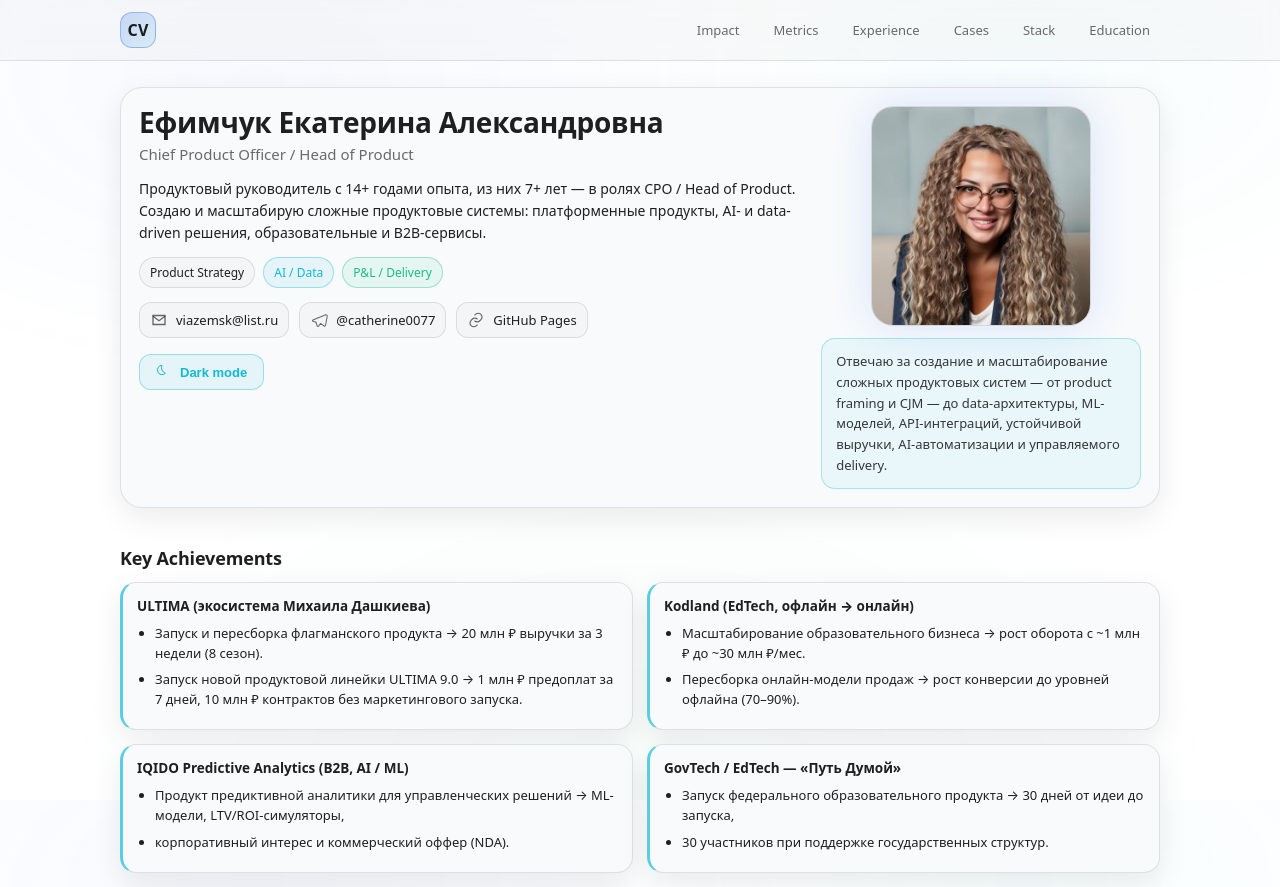
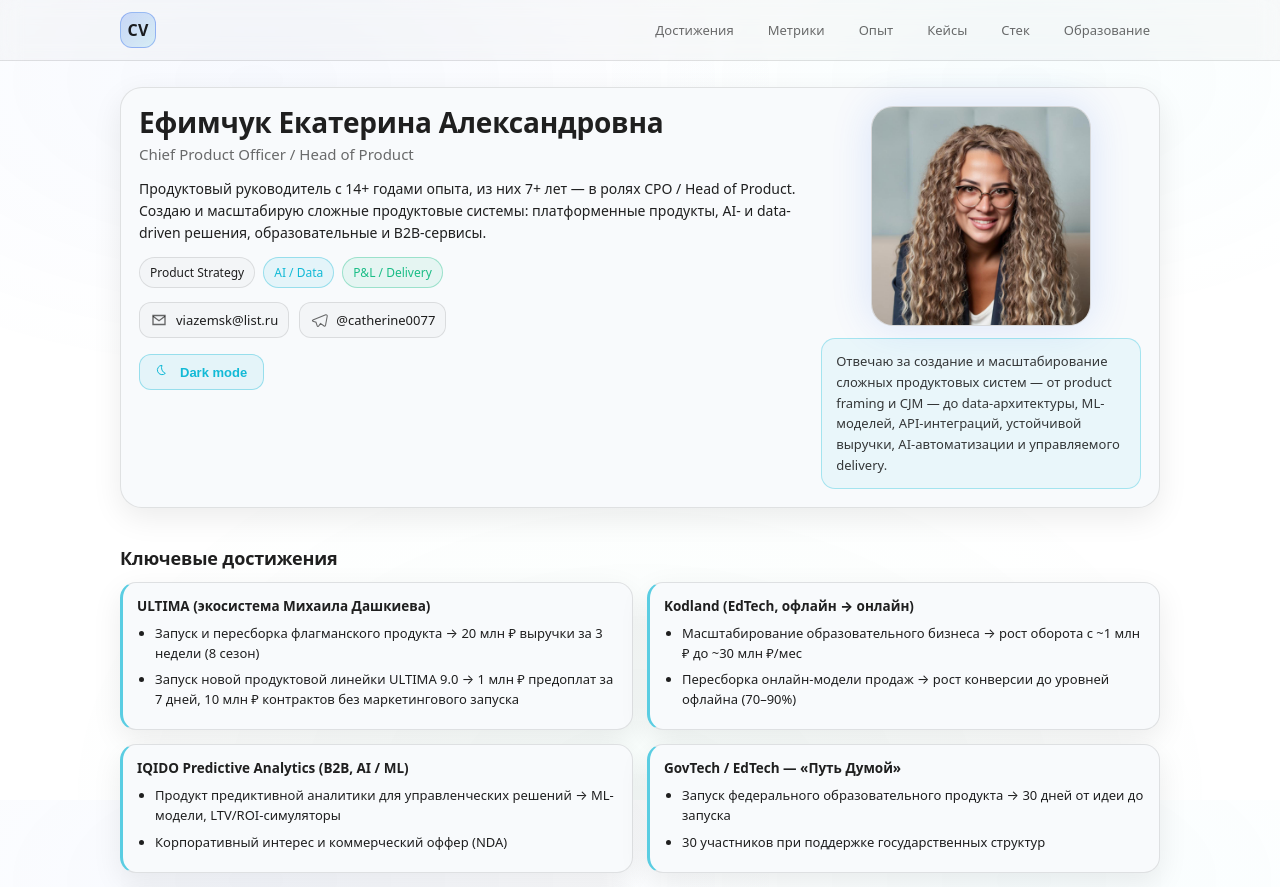
Before and after one commit to catherineYefi/CV_Catherine, a React (Vite) app in the folder app/: page / in a window 1280 px wide. Shown: the top 887 px of the page. Built offline with nearby package versions, Linux system fonts and the light colour scheme.

Commit message:
Update CV

```diff
--- a/app/src/App.css
+++ b/app/src/App.css
@@ -587,6 +587,13 @@ a:hover{ text-decoration: underline; }
   font-size: 13px;
   margin-bottom: 10px;
   color: var(--text);
+  display: flex;
+  align-items: center;
+}
+
+.block__title .icon {
+  color: rgba(6,182,212,0.95);
+  flex-shrink: 0;
 }
 
 .ul{
--- a/app/src/App.jsx
+++ b/app/src/App.jsx
@@ -122,6 +122,24 @@ function Icon({ name }) {
       return (
         <svg {...common} width={16} height={16}>
           <path d="M3 8h10" stroke="currentColor" strokeWidth="2" strokeLinecap="round" />
+        </svg>
+      );
+    case "graduation":
+      return (
+        <svg {...common} width={18} height={18}>
+          <path d="M2 7l10-4 10 4-10 4-10-4z" fill="currentColor" opacity="0.2" />
+          <path d="M2 7l10-4 10 4-10 4-10-4z" stroke="currentColor" strokeWidth="1.5" strokeLinecap="round" strokeLinejoin="round" />
+          <path d="M6 10v4c0 1.1 2.7 2 6 2s6-.9 6-2v-4" stroke="currentColor" strokeWidth="1.5" strokeLinecap="round" />
+        </svg>
+      );
+    case "certificate":
+      return (
+        <svg {...common} width={18} height={18}>
+          <rect x="3" y="4" width="18" height="14" rx="2" stroke="currentColor" strokeWidth="1.5" fill="none" />
+          <path d="M7 9h10M7 13h7" stroke="currentColor" strokeWidth="1.5" strokeLinecap="round" />
+          <circle cx="16" cy="16" r="4" fill="currentColor" opacity="0.2" />
+          <circle cx="16" cy="16" r="4" stroke="currentColor" strokeWidth="1.5" fill="none" />
+          <path d="M16 14v2l1.5 1" stroke="currentColor" strokeWidth="1.5" strokeLinecap="round" strokeLinejoin="round" />
         </svg>
       );
     default:
@@ -269,12 +287,12 @@ function MobileNav() {
   const [isOpen, setIsOpen] = useState(false);
 
   const sections = [
-    { id: "impact", label: "Impact" },
-    { id: "metrics", label: "Metrics" },
-    { id: "experience", label: "Experience" },
-    { id: "cases", label: "Cases" },
-    { id: "stack", label: "Stack" },
-    { id: "edu", label: "Education" },
+    { id: "impact", label: "Достижения" },
+    { id: "metrics", label: "Метрики" },
+    { id: "experience", label: "Опыт" },
+    { id: "cases", label: "Кейсы" },
+    { id: "stack", label: "Стек" },
+    { id: "edu", label: "Образование" },
   ];
 
   const handleClick = (id) => {
@@ -335,36 +353,36 @@ export default function App() {
     {
       title: "ULTIMA (экосистема Михаила Дашкиева)",
       lines: [
-        "Запуск и пересборка флагманского продукта → 20 млн ₽ выручки за 3 недели (8 сезон).",
-        "Запуск новой продуктовой линейки ULTIMA 9.0 → 1 млн ₽ предоплат за 7 дней, 10 млн ₽ контрактов без маркетингового запуска.",
+        "Запуск и пересборка флагманского продукта → 20 млн ₽ выручки за 3 недели (8 сезон)",
+        "Запуск новой продуктовой линейки ULTIMA 9.0 → 1 млн ₽ предоплат за 7 дней, 10 млн ₽ контрактов без маркетингового запуска",
       ],
     },
     {
       title: "Kodland (EdTech, офлайн → онлайн)",
       lines: [
-        "Масштабирование образовательного бизнеса → рост оборота с ~1 млн ₽ до ~30 млн ₽/мес.",
-        "Пересборка онлайн-модели продаж → рост конверсии до уровней офлайна (70–90%).",
+        "Масштабирование образовательного бизнеса → рост оборота с ~1 млн ₽ до ~30 млн ₽/мес",
+        "Пересборка онлайн-модели продаж → рост конверсии до уровней офлайна (70–90%)",
       ],
     },
     {
       title: "IQIDO Predictive Analytics (B2B, AI / ML)",
       lines: [
-        "Продукт предиктивной аналитики для управленческих решений → ML-модели, LTV/ROI-симуляторы,",
-        "корпоративный интерес и коммерческий оффер (NDA).",
+        "Продукт предиктивной аналитики для управленческих решений → ML-модели, LTV/ROI-симуляторы",
+        "Корпоративный интерес и коммерческий оффер (NDA)",
       ],
     },
     {
       title: "GovTech / EdTech — «Путь Думой»",
       lines: [
-        "Запуск федерального образовательного продукта → 30 дней от идеи до запуска,",
-        "30 участников при поддержке государственных структур.",
+        "Запуск федерального образовательного продукта → 30 дней от идеи до запуска",
+        "30 участников при поддержке государственных структур",
       ],
     },
     {
       title: "VisaTier (Fintech / LegalTech)",
       lines: [
-        "ROI-симулятор и AI-подсказки → рост качества квалификации лидов ~40%.",
-        "Voice-AI и n8n-автоматизации → снижение операционной нагрузки менеджеров до −60%.",
+        "ROI-симулятор и AI-подсказки → рост качества квалификации лидов ~40%",
+        "Voice-AI и n8n-автоматизации → снижение операционной нагрузки менеджеров до −60%",
       ],
     },
   ];
@@ -869,12 +887,12 @@ export default function App() {
         <div className="container topbar__inner">
           <div className="brand">CV</div>
           <nav className="nav">
-            <a href="#impact">Impact</a>
-            <a href="#metrics">Metrics</a>
-            <a href="#experience">Experience</a>
-            <a href="#cases">Cases</a>
-            <a href="#stack">Stack</a>
-            <a href="#edu">Education</a>
+            <a href="#impact">Достижения</a>
+            <a href="#metrics">Метрики</a>
+            <a href="#experience">Опыт</a>
+            <a href="#cases">Кейсы</a>
+            <a href="#stack">Стек</a>
+            <a href="#edu">Образование</a>
           </nav>
           <MobileNav />
         </div>
@@ -905,10 +923,6 @@ export default function App() {
                   <Icon name="tg" />
                   <span>{contact.telegram}</span>
                 </a>
-                <a className="chipLink" href={contact.site} target="_blank" rel="noreferrer">
-                  <Icon name="link" />
-                  <span>GitHub Pages</span>
-                </a>
               </div>
 
               <button
@@ -931,8 +945,8 @@ export default function App() {
           </div>
         </section>
 
-        {/* Key Achievements */}
-        <Section id="impact" title="Key Achievements">
+        {/* Ключевые достижения */}
+        <Section id="impact" title="Ключевые достижения">
           <div className="impactGrid">
             {selectedImpact.map((b) => (
               <div key={b.title} className="card impactCard hiCard">
@@ -959,14 +973,14 @@ export default function App() {
         {/* Experience */}
         <Section
           id="experience"
-          title="Experience"
+          title="Опыт работы"
           right={<Badge tone="accent">Expand/Collapse</Badge>}
         >
           <AccordionGroup items={experienceItems} allowMulti={true} controls={true} />
         </Section>
 
         {/* Completed Cases */}
-        <Section id="cases" title="Завершённые кейсы">
+        <Section id="cases" title="Продуктовые кейсы">
           <AccordionGroup items={completedCasesItems} allowMulti={true} controls={true} />
         </Section>
 
@@ -988,7 +1002,10 @@ export default function App() {
         <Section id="edu" title="Образование">
           <div className="eduGrid">
             <div className="card">
-              <div className="block__title">🎓 Высшее образование</div>
+              <div className="block__title">
+                <Icon name="graduation" />
+                <span style={{ marginLeft: '8px' }}>Высшее образование</span>
+              </div>
               <ul className="ul">
                 {higherEdu.map((l, idx) => (
                   <li key={idx}>{l}</li>
@@ -997,7 +1014,10 @@ export default function App() {
             </div>
 
             <div className="card">
-              <div className="block__title">📚 Дополнительные сертификации</div>
+              <div className="block__title">
+                <Icon name="certificate" />
+                <span style={{ marginLeft: '8px' }}>Дополнительные сертификации</span>
+              </div>
               <ul className="ul">
                 {certs.map((l, idx) => (
                   <li key={idx}>{l}</li>
```
